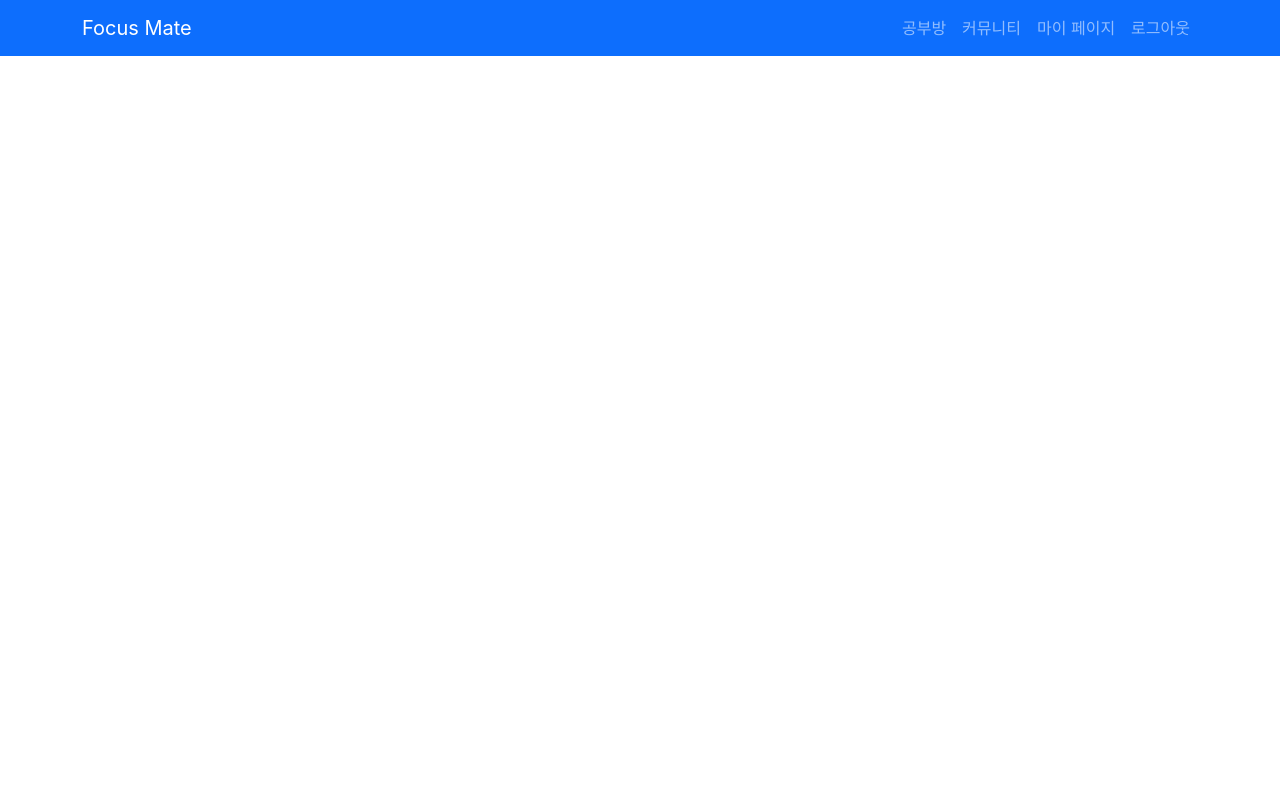
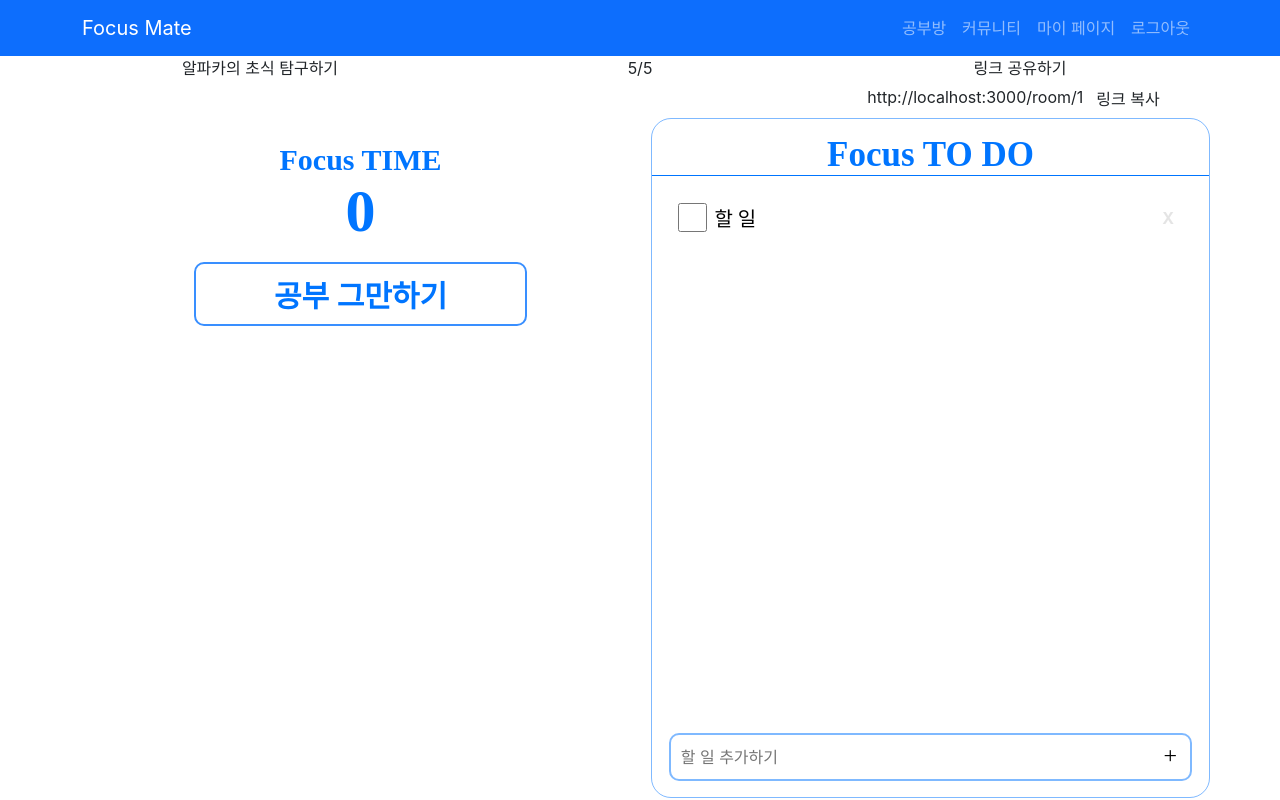
Before and after one commit to TEAM-TETRIS-Web/Front-end, a React (Create React App) app in the folder tetris/: page /room/1 in a window 1280 px wide. Built offline with nearby package versions, Linux system fonts and the light colour scheme.

Commit message:
add room page bar

```diff
--- a/tetris/src/components/Navigation.js
+++ b/tetris/src/components/Navigation.js
@@ -10,7 +10,7 @@ const Navigation = () => {
       <Container>
         <Navbar.Brand href="/">Focus Mate</Navbar.Brand>
         <Nav className="me-right">
-          <Nav.Link href="/room">공부방</Nav.Link>
+          <Nav.Link href="/roomlist">공부방</Nav.Link>
           <Nav.Link href="/comunity">커뮤니티</Nav.Link>
           <Nav.Link href="/mypage">마이 페이지</Nav.Link>
           <Nav.Link href="/logout">로그아웃</Nav.Link>
--- a/tetris/src/components/Router.js
+++ b/tetris/src/components/Router.js
@@ -4,6 +4,7 @@ import Main from "../pages/main";
 import Single from "../pages/single";
 import Report from "../pages/report";
 import RoomList from "../pages/roomList";
+import Room from "../pages/room";
 
 function AppRouter() {
   return (
@@ -13,7 +14,8 @@ function AppRouter() {
         <Route path="/" element={<Main />} />
         <Route path="/single" element={<Single/>} />
         <Route path="/report" element={<Report />} />
-        <Route path="/room" element={<RoomList />} />
+        <Route path="/roomlist" element={<RoomList />} />
+        <Route path="/room/:id" element={<Room />} />
       </Routes>
     </>
   )
--- a/tetris/src/pages/report.js
+++ b/tetris/src/pages/report.js
@@ -1,3 +1,4 @@
+/* eslint-disable*/
 import React, { useState, useEffect } from "react";
 import { Routes, Route, Link, useNavigate, Outlet } from "react-router-dom";
 import "./report.css";
--- /dev/null
+++ b/tetris/src/pages/room.js
@@ -0,0 +1,64 @@
+/* eslint-disable*/
+import React, { useState, useEffect } from "react";
+import {
+  Routes,
+  Route,
+  Link,
+  useNavigate,
+  Outlet,
+  useParams,
+} from "react-router-dom";
+import Todo from "./todo.js";
+
+const Room = () => {
+  let [focusTime, setFocusTime] = useState(0);
+  let navigate = useNavigate();
+  let { id } = useParams();
+
+  const handleCopyClipBoard = () => {
+    try {
+      navigator.clipboard.writeText(`http://localhost:3000/room/${id}`);
+      alert('클립보드에 복사되었습니다.');
+    } catch (error) {
+      alert('클립보드 복사에 실패하였습니다.');
+    }
+  };
+
+  return (
+    <div className="container">
+      {/* 방 이름 및 설명 바 */}
+      <div className="row">
+        <span className="col">알파카의 초식 탐구하기</span>
+        <span className="col">5/5</span>
+        <div className="col">
+          <label>링크 공유하기</label>
+          <div>
+            <span>http://localhost:3000/room/{id}</span>
+            <button onClick={() => handleCopyClipBoard()}className="btn">링크 복사 </button>
+          </div>
+        </div>
+      </div>
+      <div className="row">
+        <div className="col">
+          {/* Focus Time  */}
+          <div className="time-div white-bg">
+            <p className="time-title">Focus TIME</p>
+            <p className="time-clock">{focusTime}</p> <br />
+            <input
+              className="time-btn"
+              onClick={() => {
+                navigate("/report/");
+              }}
+              type="button"
+              value="공부 그만하기"
+            />
+          </div>
+          {/* Focus Time 끝 */}
+        </div>
+        <Todo />
+      </div>
+    </div>
+  );
+};
+
+export default Room;
--- a/tetris/src/pages/roomList.js
+++ b/tetris/src/pages/roomList.js
@@ -1,5 +1,5 @@
+/* eslint-disable*/
 import React, { useState, useEffect } from "react";
-// eslint-disable-next-line no-unused-vars
 import { Routes, Route, Link, useNavigate, Outlet } from "react-router-dom";
 import "./roomList.css";
 
@@ -17,6 +17,8 @@ const RoomList = () => {
     },
   ]);
   let [modal, setModal] = useState(Array(room.length).fill(false));
+  let navigate = useNavigate();
+
 
   return (
     <div className="container">
@@ -39,7 +41,7 @@ const RoomList = () => {
                     {room.name}
                   </span>
                   <span className=" col room-person">{room.person} / 5</span>
-                  <button className="btn room-btn white-font">참여하기</button>
+                  <button  onClick={()=> {navigate(`/room/${i}`)}}className="btn room-btn white-font">참여하기</button>
                 </div>
                 {modal[i] ? <RoomMoadal detail={room.detail} /> : null}
               </div>
--- a/tetris/src/pages/todo.css
+++ b/tetris/src/pages/todo.css
@@ -3,6 +3,7 @@
   border: rgba(0, 117, 255, 0.50) solid 1px;
   padding: 0 0;
   position: relative;
+  height: 680px;
 }
 
 .toDo-div .title {
@@ -15,7 +16,11 @@
   line-height: normal;
   border-bottom: #0075ff solid 1px;
   margin-top: 1rem;
-  margin-bottom : 2rem;
+  margin-bottom : 0.5rem;
+}
+
+.toDoList-div {
+  overflow: auto;
 }
 
 .toDo-div .toDo {
--- a/tetris/src/pages/todo.js
+++ b/tetris/src/pages/todo.js
@@ -1,5 +1,5 @@
+/* eslint-disable*/
 import React, { useState, useEffect } from "react";
-import { Routes, Route, Link, useNavigate, Outlet } from "react-router-dom";
 import "./todo.css";
 
 const Todo = () => {
```
Also changed, not shown: tetris/src/pages/room.css (added).
